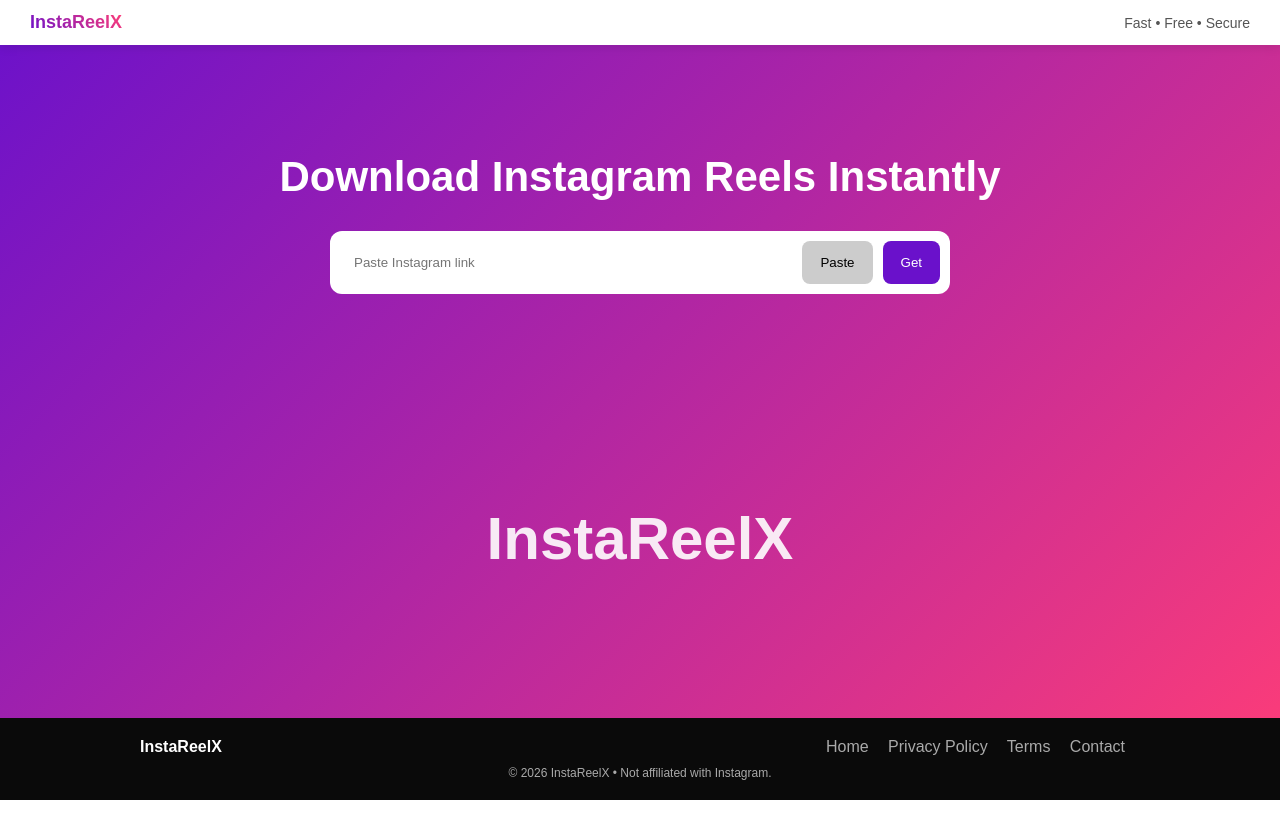
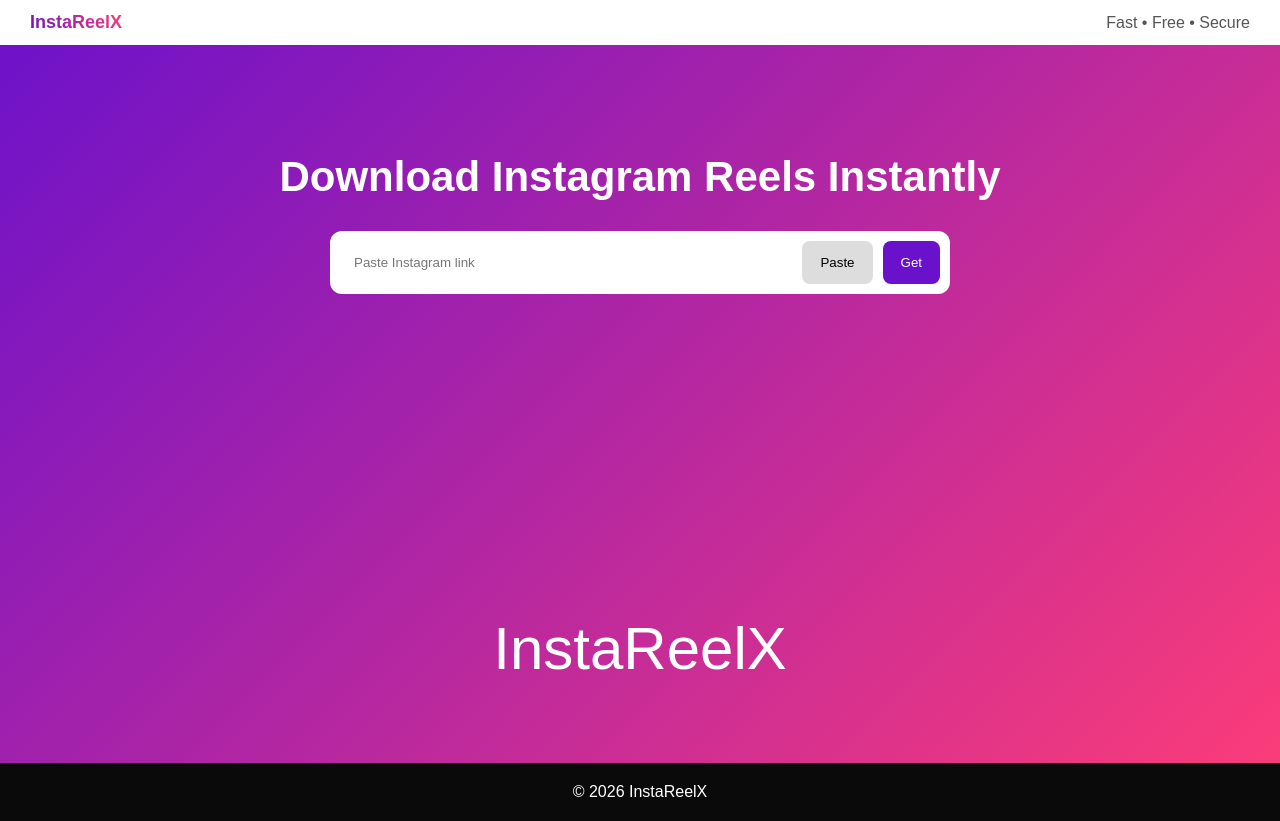
Before and after one commit to shikharyadav007/instareelx, a website: page index.html in a window 1280 px wide. Before the commit the page ends 800 px from the top, so only its background shows below. Drawn offline with Linux system fonts and the light colour scheme.

Commit message:
2 banner final setup

```diff
--- a/index.html
+++ b/index.html
@@ -16,14 +16,12 @@
   text-align:center;
 }
 
-/* HEADER */
 .header{
   background:white;
   display:flex;
   justify-content:space-between;
   align-items:center;
   padding:12px 30px;
-  box-shadow:0 2px 10px rgba(0,0,0,0.1);
 }
 
 .logo{
@@ -36,10 +34,8 @@
 
 .header-right{
   color:#555;
-  font-size:14px;
 }
 
-/* MAIN */
 .hero{
   flex:1;
   padding:80px 20px;
@@ -49,7 +45,6 @@
   font-size:42px;
 }
 
-/* INPUT BOX */
 .box{
   background:white;
   border-radius:12px;
@@ -81,7 +76,7 @@
 }
 
 .paste{
-  background:#ccc;
+  background:#ddd;
 }
 
 /* VIDEO */
@@ -89,7 +84,6 @@
   width:400px;
   max-width:90%;
   margin-top:20px;
-  border-radius:10px;
 }
 
 .download{
@@ -98,15 +92,7 @@
   color:white;
 }
 
-/* BIG LOGO */
-.big-logo{
-  font-size:60px;
-  font-weight:bold;
-  margin-top:80px;
-  opacity:0.9;
-}
-
-/* AD BOX */
+/* BANNER */
 .ad-box{
   margin:40px auto;
   width:728px;
@@ -115,39 +101,18 @@
   display:flex;
   align-items:center;
   justify-content:center;
-  border-radius:10px;
+}
+
+/* BIG LOGO */
+.big-logo{
+  font-size:60px;
+  margin-top:60px;
 }
 
 /* FOOTER */
 .footer{
   background:#0a0a0a;
-  color:#aaa;
-  padding:20px 30px;
-}
-
-.footer-content{
-  display:flex;
-  justify-content:space-between;
-  flex-wrap:wrap;
-  gap:20px;
-  max-width:1000px;
-  margin:auto;
-}
-
-.footer-left{
-  font-weight:bold;
-  color:white;
-}
-
-.footer-links a{
-  color:#aaa;
-  text-decoration:none;
-  margin-right:15px;
-}
-
-.footer-bottom{
-  margin-top:10px;
-  font-size:12px;
+  padding:20px;
 }
 </style>
 
@@ -170,7 +135,7 @@
   <button class="get" onclick="getVideo()">Get</button>
 </div>
 
-<!-- 🔥 BANNER (PASSIVE ONLY) -->
+<!-- 🔥 BANNER 1 -->
 <div class="ad-box">
 <script>
   atOptions = {
@@ -184,9 +149,21 @@
 </div>
 
 <div id="preview" style="display:none;">
-  <video id="video" controls></video>
-  <br>
+  <video id="video" controls></video><br>
   <button class="download" onclick="downloadVideo()">Download</button>
+</div>
+
+<!-- 🔥 BANNER 2 -->
+<div class="ad-box">
+<script>
+  atOptions = {
+    'key' : '5a390ab4cc4d9dedccdbfa3b01ab73c1',
+    'format' : 'iframe',
+    'height' : 90,
+    'width' : 728
+  };
+</script>
+<script src="https://www.highperformanceformat.com/5a390ab4cc4d9dedccdbfa3b01ab73c1/invoke.js"></script>
 </div>
 
 <div class="big-logo">InstaReelX</div>
@@ -194,19 +171,7 @@
 </div>
 
 <div class="footer">
-  <div class="footer-content">
-    <div class="footer-left">InstaReelX</div>
-    <div class="footer-links">
-      <a href="#">Home</a>
-      <a href="#">Privacy Policy</a>
-      <a href="#">Terms</a>
-      <a href="#">Contact</a>
-    </div>
-  </div>
-
-  <div class="footer-bottom">
-    © 2026 InstaReelX • Not affiliated with Instagram.
-  </div>
+© 2026 InstaReelX
 </div>
 
 <script>
@@ -214,11 +179,15 @@
 
 /* PASTE */
 async function pasteLink(){
+  try{
     const text = await navigator.clipboard.readText();
     document.getElementById("url").value = text;
+  }catch{
+    alert("Paste manually");
+  }
 }
 
-/* GET VIDEO + CONTROLLED POPUP */
+/* GET VIDEO */
 async function getVideo(){
   const url = document.getElementById("url").value;
   currentUrl = url;
@@ -228,7 +197,7 @@
     return;
   }
 
-  // 🔥 POPUP (user close kar sakta hai)
+  // popup ad (safe)
   window.open(
     "https://www.profitablecpmratenetwork.com/fa99i0p2ga?key=57d4d85402cc9e3c3b8a04dfe5e52181",
     "_blank",
@@ -247,13 +216,16 @@
     if(data.videoUrl){
       document.getElementById("video").src = data.videoUrl;
       document.getElementById("preview").style.display = "block";
+    } else {
+      alert("Video fetch failed");
     }
+
   }catch{
     alert("Server error");
   }
 }
 
-/* DOWNLOAD (NO FORCED AD) */
+/* DOWNLOAD */
 function downloadVideo(){
   window.open(currentUrl, "_blank");
 }
```
Lines whose indentation alone changed are shown as unchanged.
